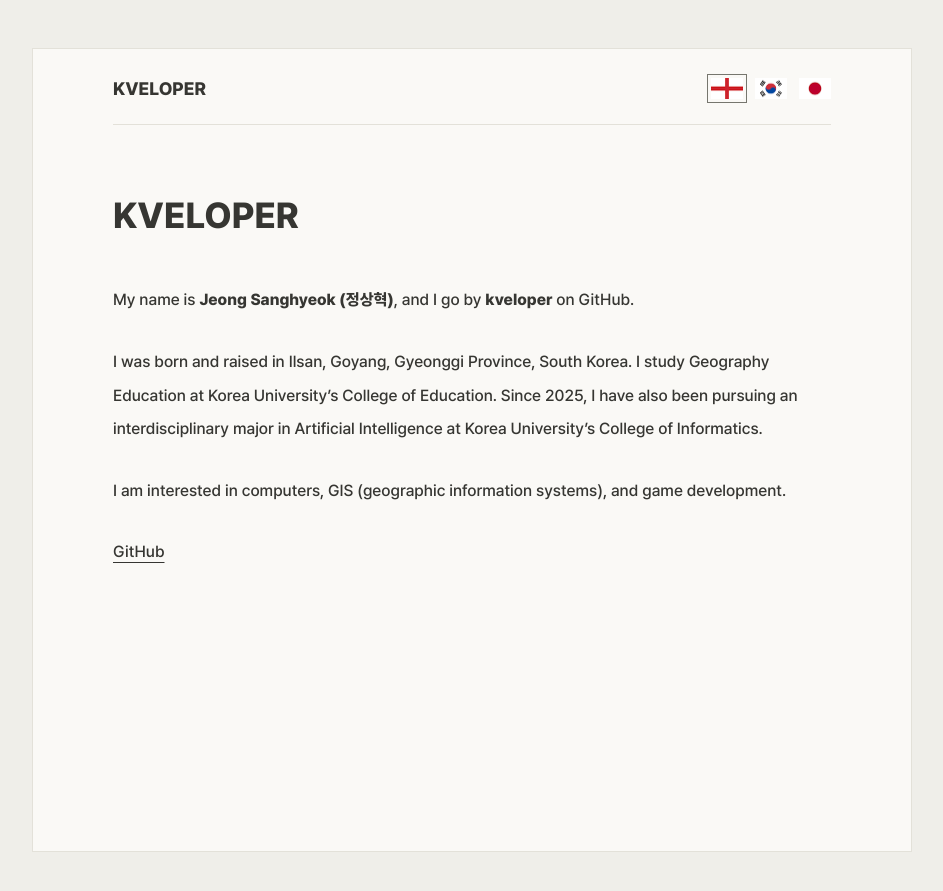
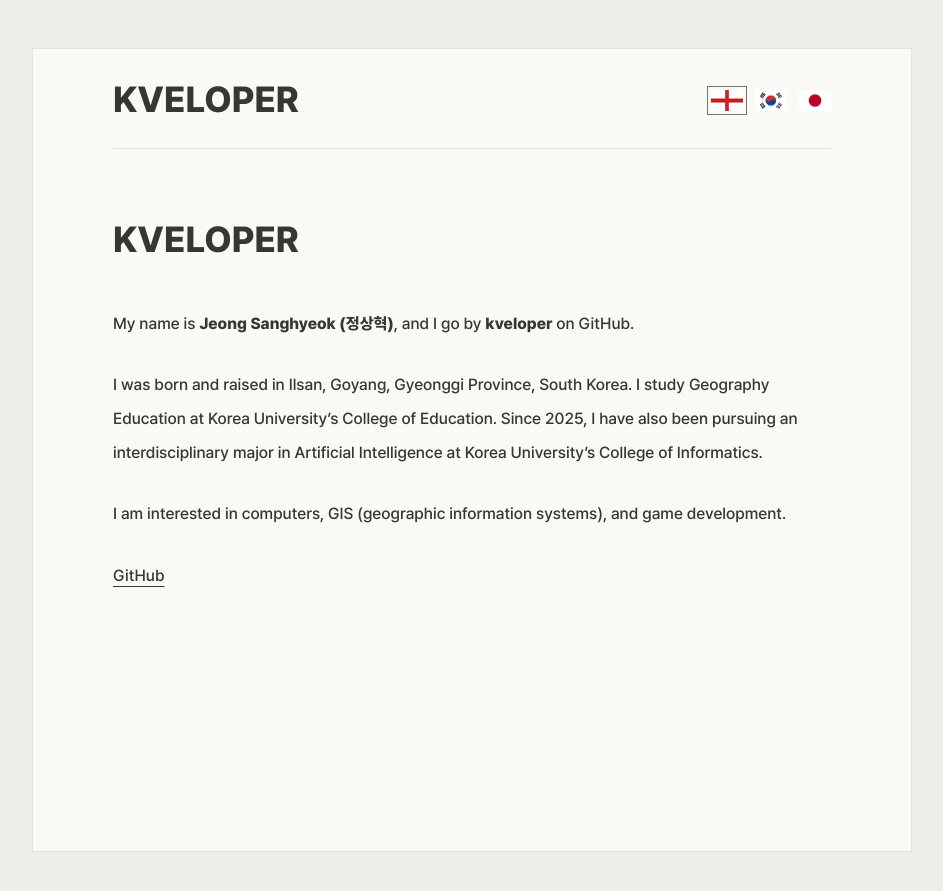
Before and after one commit to kveloper/kveloper.github.io, a Jekyll site: the page built from eng.md, in a window 1280 px wide. Shown: the top 891 px of the page, without its empty margins (168-1111 px from the left). Built offline with Jekyll 4.4.1, drawn with Linux system fonts in a browser that asks for light colours; our own code applies the rules of GitHub Pages for plain Markdown files.

Commit message:
Update style.css

```diff
--- a/assets/style.css
+++ b/assets/style.css
@@ -26,7 +26,7 @@ body {
 }
 .site-title {
   font-weight: 800;
-  font-size: 18px;
+  font-size: clamp(28px, 5vw, 36px);
   line-height: 1.3;
   text-decoration: none;
   min-width: 0;
@@ -60,7 +60,6 @@ img { max-width: 100%; height: auto; }
 @media (max-width: 600px) {
   body { margin: 12px; min-height: calc(100vh - 24px); padding: 16px 24px 48px; }
   .site-header { margin-bottom: 40px; padding-bottom: 16px; }
-  .site-title { font-size: 16px; }
   nav { gap: 8px; }
   main { font-size: 15px; line-height: 2; }
   h1 { margin-bottom: 28px; }
```
